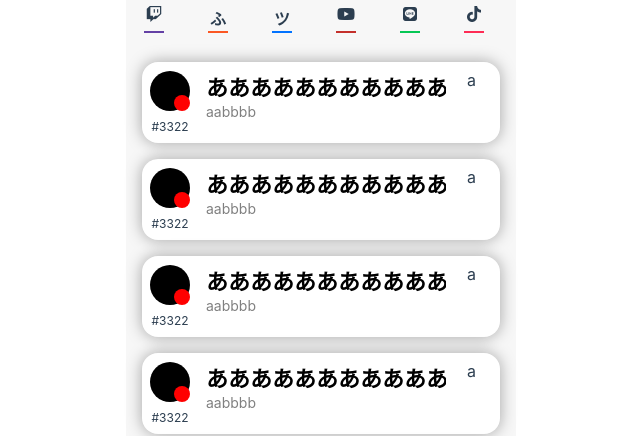
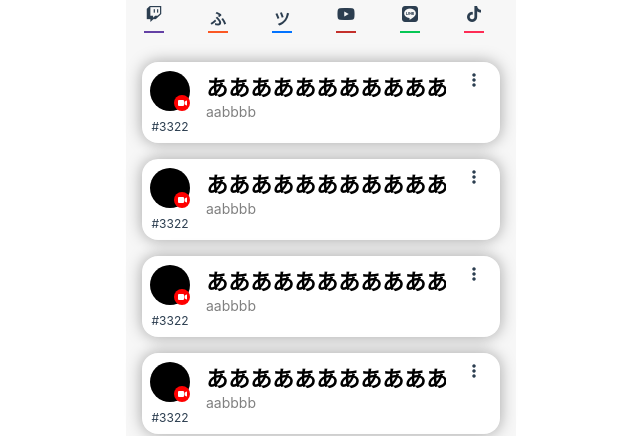
Before and after one commit to simd-float4x4/2525, a Vue app in the folder niconico-researcher/: page / in a window 1280 px wide. Shown: the part 373-809 px from the top of the page, without its empty margins (319-959 px from the left). Built offline with nearby package versions, Linux system fonts and the light colour scheme.

Commit message:
fix: userCamera／3Ellipses対応

```diff
--- a/niconico-researcher/public/index.html
+++ b/niconico-researcher/public/index.html
@@ -6,8 +6,6 @@
     <meta http-equiv="X-UA-Compatible" content="IE=edge">
     <meta name="viewport" content="width=device-width,initial-scale=1.0">
     <link rel="icon" href="<%= BASE_URL %>favicon.ico">
-    <link rel="stylesheet" href="https://cdnjs.cloudflare.com/ajax/libs/font-awesome/6.0.0/css/all.min.css" integrity="sha512-9usAa10IRO0HhonpyAIVpjrylPvoDwiPUiKdWk5t3PyolY1cOd4DSE0Ga+ri4AuTroPR5aQvXU9xC6qOPnzFeg==" crossorigin="anonymous" referrerpolicy="no-referrer"
-    />
     <title>
         <%= htmlWebpackPlugin.options.title %>
     </title>
@@ -20,5 +18,6 @@
     <div id="app"></div>
     <!-- built files will be auto injected -->
 </body>
+<script src="https://kit.fontawesome.com/0d3937c222.js" crossorigin="anonymous"></script>
 
 </html>
--- a/niconico-researcher/src/components/CastCell.vue
+++ b/niconico-researcher/src/components/CastCell.vue
@@ -3,7 +3,9 @@
         <div class="cell_user_image_area">
             <div class="user_icon_container">
                 <div class="icon user_image_icon"></div>
-                <div class="icon user_is_broadcasting_icon"></div>
+                <div class="icon user_is_broadcasting_icon">
+                    <i class="fa-solid fa-video fa-fade"></i>
+                </div>
             </div>
             <div class="user_seed_tag">#3322</div>
         </div>
@@ -12,7 +14,9 @@
             <div class="user_id_label">aabbbb</div>
         </div>
         <div class="cell_config_area">
-            <div class="setting_option">a</div>
+            <div class="setting_option">
+                <i class="fa-solid fa-ellipsis-vertical"></i>
+            </div>
         </div>
     </div>
 </template>
@@ -71,10 +75,16 @@ export default {
 
 .user_is_broadcasting_icon {
     background-color: red;
+    color: white;
     width: 16px;
     height: 16px;
+    font-size: 8px;
     bottom: 0;
     right: 0;
+}
+
+.user_is_broadcasting_icon i {
+    padding: 4px;
 }
 
 .user_seed_tag {
```
